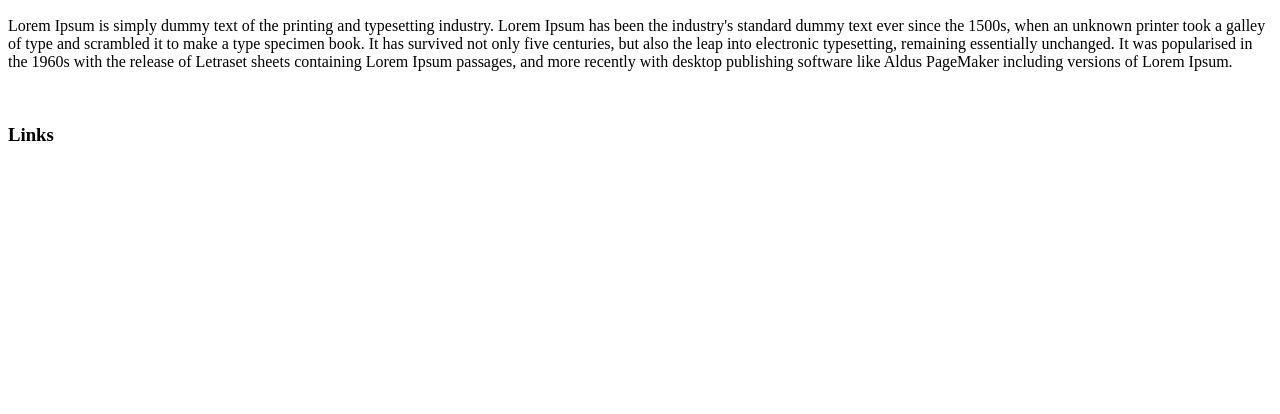
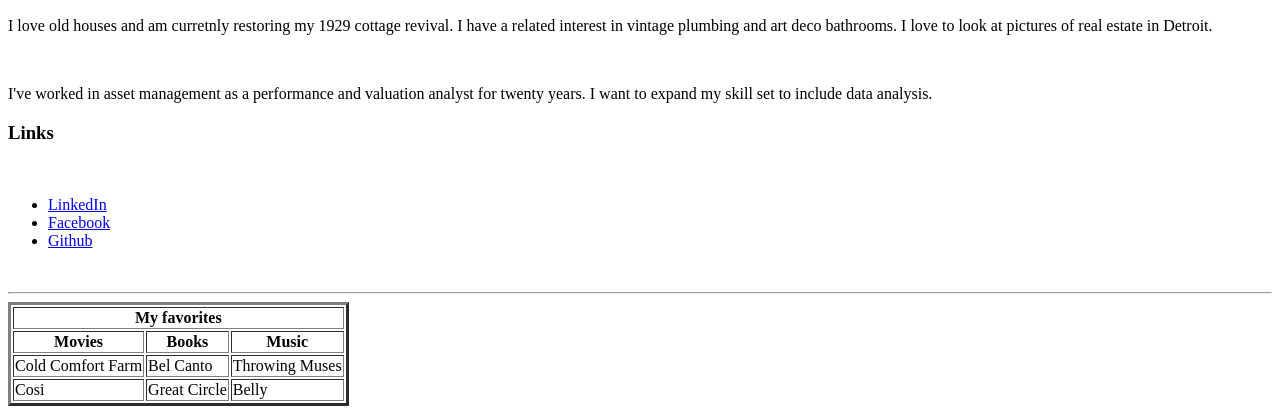
Before and after one commit to EdithLotterman/EdithLotterman.github.io, a plain HTML site: page index.html in a window 1280 px wide. Shown: the part 437-851 px from the top of the page. Before the commit the page ends 800 px from the top, so only its background shows below. Drawn offline with Linux system fonts and the light colour scheme.

Commit message:
made changes to html

```diff
--- a/index.html
+++ b/index.html
@@ -10,14 +10,50 @@
 <img src="https://picsum.photos/id/1084/536/354?grayscale" alt = "Walrus on the beach">
 <br>
 <p>
-  Lorem Ipsum is simply dummy text of the printing and typesetting industry. Lorem Ipsum has been the industry's standard
-  dummy text ever since the 1500s, when an unknown printer took a galley of type and scrambled it to make a type specimen
-  book. It has survived not only five centuries, but also the leap into electronic typesetting, remaining essentially unchanged. It was popularised in the 1960s with the release of Letraset sheets containing Lorem Ipsum passages, and more recently with desktop publishing software like Aldus PageMaker including versions of Lorem Ipsum.
+I love old houses and am curretnly restoring my 1929 cottage revival. I have a related interest in vintage plumbing and
+art deco bathrooms. I love to look at pictures of real estate in Detroit.
 </p>
 <br>
+<p>
+I've worked in asset management as a performance and valuation analyst for twenty years. I want to expand my skill set to
+include data analysis.
+</p>
 <h3>Links</h3>
 <br>
-<a href="https://www.linkedin.com/in/edith-lotterman-cfa-91414531/"
+<ul>
+  <li><a href="https://www.linkedin.com/in/edith-lotterman-cfa-91414531/" target="_blank">LinkedIn</a></li>
+  <li><a href="https://www.facebook.com/edith.lotterman/" target="_blank">Facebook</a></li>
+  <li><a href="https://github.com/EdithLotterman" target="_blank">Github</a></li>
+</ul>
+<br>
+<hr>
+<table border="3">
+  <thead>
+    <tr>
+      <th colspan = 3>My favorites</th>
+    </tr>
+    <tr>
+      <th>Movies</th>
+      <th>Books</th>
+      <th>Music</th>
+    </tr>
+  </thead>
+
+  <tbody>
+    <tr>
+      <td>Cold Comfort Farm</td>
+      <td>Bel Canto</td>
+      <td>Throwing Muses</td>
+    </tr>
+    <tr>
+      <td>Cosi</td>
+      <td>Great Circle</td>
+      <td>Belly</td>
+    </tr>
+  </tbody>
+
+</table>
+
 </body>
 
 </html>
```
